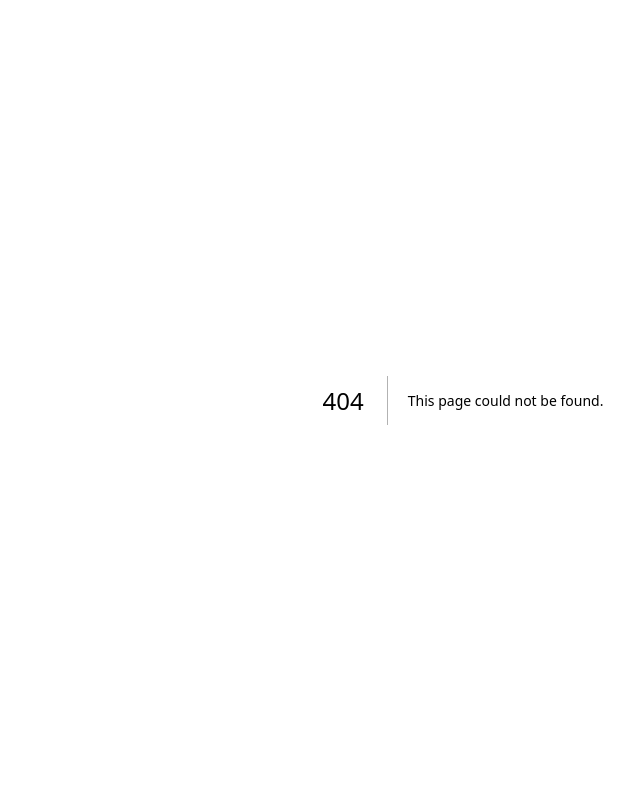
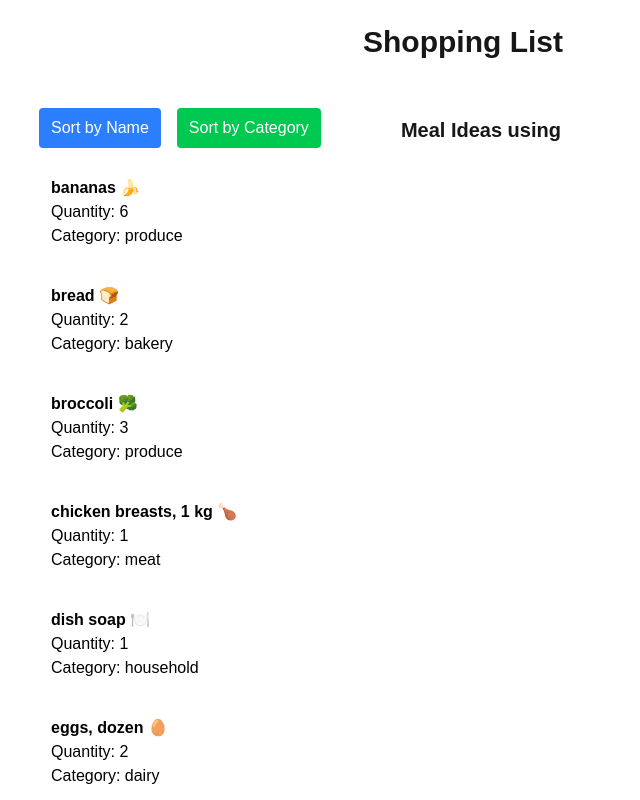
Before and after one commit to Hardeyemi30/cprg306-assignments, a Next.js app: page /week-8 in a window 1280 px wide. Before the commit this address had no page. Shown: the top 800 px of the page, without its empty margins (177-817 px from the left). Built offline with nearby package versions, Linux system fonts and the light colour scheme.

Commit message:
week-8 added

```diff
--- a/app/page.js
+++ b/app/page.js
@@ -9,7 +9,8 @@
       <Link href="week-4" className="mr-5">Go to week-4</Link>
       <Link href="week-5" className="mr-5">Go to week-5</Link>
       <Link href="week-6" className="mr-5">Go to week-6</Link>
-      <Link href="week-7" >Go to week-7</Link>
+      <Link href="week-7" className="mr-5">Go to week-7</Link>
+      <Link href="week-8" >Go to week-8</Link>
       </>
   );
 }
--- /dev/null
+++ b/app/week-8/Item.js
@@ -0,0 +1,12 @@
+export default function Item({ item, onSelect }) {
+  return (
+    <li
+      onClick={() => onSelect(item)}
+      className="p-3 bg-white cursor-pointer  text-black"
+    >
+      <h2 className="font-semibold">{item.name}</h2>
+      <p>Quantity: {item.quantity}</p>
+      <p>Category: {item.category}</p>
+    </li>
+  );
+}
--- /dev/null
+++ b/app/week-8/ItemList.js
@@ -0,0 +1,49 @@
+"use client";
+
+import { useState } from "react";
+import Item from "./Item";
+
+export default function ItemList({ items, onItemSelect }) {
+  const [sortBy, setSortBy] = useState("name");
+
+ const sortedItems = Array.isArray(items)
+    ? [...items].sort((a, b) => {
+        if (sortBy === "name") {
+          return a.name.localeCompare(b.name);
+        } else {
+          return a.category.localeCompare(b.category);
+        }
+      })
+    : [];
+
+  return (
+    <div className="mt-6">
+
+      <div className="flex gap-4 mb-4">
+        <button
+          onClick={() => setSortBy("name")}
+          className="bg-blue-500 text-white px-3 py-2 rounded"
+        >
+          Sort by Name
+        </button>
+
+        <button
+          onClick={() => setSortBy("category")}
+          className="bg-green-500 text-white px-3 py-2 rounded"
+        >
+          Sort by Category
+        </button>
+      </div>
+
+      <ul className="space-y-3">
+        {sortedItems.map((item) => (
+          <Item
+            key={item.id}
+            item={item}
+            onSelect={onItemSelect}
+          />
+        ))}
+      </ul>
+    </div>
+  );
+}
--- /dev/null
+++ b/app/week-8/MealIdeas.js
@@ -0,0 +1,41 @@
+"use client";
+
+import { useState, useEffect } from "react";
+
+async function fetchMealIdeas(ingredient) {
+  const response = await fetch(
+    `https://www.themealdb.com/api/json/v1/1/filter.php?i=${ingredient}`
+  );
+
+  const data = await response.json();
+  return data.meals || [];
+}
+
+export default function MealIdeas({ ingredient }) {
+  const [meals, setMeals] = useState([]);
+
+  async function loadMealIdeas() {
+    if (!ingredient) return;
+
+    const mealIdeas = await fetchMealIdeas(ingredient);
+    setMeals(mealIdeas);
+  }
+
+  useEffect(() => {
+    loadMealIdeas();
+  }, [ingredient]);
+
+  return (
+    <div className="mt-8">
+      <h2 className="text-xl font-bold mb-3">
+        Meal Ideas using {ingredient}
+      </h2>
+
+      <ul className="list-disc ml-6 position-absolute" >
+        {meals.map((meal) => (
+          <li key={meal.idMeal}>{meal.strMeal}</li>
+        ))}
+      </ul>
+    </div>
+  );
+}
--- /dev/null
+++ b/app/week-8/NewGroceryItem.js
@@ -0,0 +1,87 @@
+"use client";
+
+import { useState } from "react";
+
+export default function NewGroceryItem({ onAddItem }) {
+  const [name, setName] = useState("");
+  const [quantity, setQuantity] = useState(1);
+  const [category, setCategory] = useState("produce");
+
+  const handleSubmit = (event) => {
+    event.preventDefault();
+
+    const item = {
+      id: crypto.randomUUID(),
+      name,
+      quantity,
+      category,
+    };
+
+    onAddItem(item);
+
+
+    setName("");
+    setQuantity(1);
+    setCategory("produce");
+  };
+
+  return (
+    <form
+      onSubmit={handleSubmit}
+      className="max-w-md mx-auto bg-white p-6 rounded-lg shadow-md mt-20"
+    >
+      <div>
+        <label className="text-black mb-1 font-medium">Item Name</label>
+        <input
+          type="text"
+          required
+          value={name}
+          onChange={(e) => setName(e.target.value)}
+          className="w-full text-black p-2 rounded-md border border-gray-300"
+        />
+      </div>
+
+      <div className="flex gap-4">
+        <div className="flex-1">
+          <label className="text-black mb-1 font-medium">Quantity</label>
+          <input
+            type="number"
+            min="1"
+            max="99"
+            value={quantity}
+            onChange={(e) => setQuantity(Number(e.target.value))}
+            className="w-full text-black p-2 rounded-md border border-gray-300"
+          />
+        </div>
+
+        <div className="flex-1">
+          <label className="text-black mb-1 font-medium">Category</label>
+          <select
+            value={category}
+            onChange={(e) => setCategory(e.target.value)}
+            className="w-full text-black p-2 rounded-md border border-gray-300"
+          >
+            <option value="produce">Produce</option>
+            <option value="dairy">Dairy</option>
+            <option value="bakery">Bakery</option>
+            <option value="meat">Meat</option>
+            <option value="frozen foods">Frozen Foods</option>
+            <option value="canned goods">Canned Goods</option>
+            <option value="dry goods">Dry Goods</option>
+            <option value="beverages">Beverages</option>
+            <option value="snacks">Snacks</option>
+            <option value="household">Household</option>
+            <option value="other">Other</option>
+          </select>
+        </div>
+      </div>
+
+      <button
+        type="submit"
+        className="w-full bg-blue-600 mt-5 text-white py-2 rounded-md hover:bg-blue-700"
+      >
+        Add Item +
+      </button>
+    </form>
+  );
+}
--- /dev/null
+++ b/app/week-8/page.js
@@ -0,0 +1,36 @@
+"use client";
+
+import { useState } from "react";
+import Item from "./Item";
+import ItemList from "./ItemList";
+import MealIdeas from "./MealIdeas";
+import itemsData from "../week-4/items.json";
+
+export default function Page() {
+  const [items, setItems] = useState(itemsData);
+  const [selectedItemName, setSelectedItemName] = useState("");
+
+  function handleAddItem(newItem) {
+    setItems((prev) => [...prev, newItem]);
+  }
+
+  function handleItemSelect(item) {
+    const cleanName = item.name
+      .split(",")[0]
+      .replace(/[^\w\s]/gi, "")
+      .trim();
+
+    setSelectedItemName(cleanName);
+  }
+
+  return (
+    <main className="p-6 max-w-4xl mx-auto">
+      <h1 className="text-3xl font-bold mb-6 text-center">Shopping List</h1>
+      <div className="flex gap-20">
+        <ItemList items={items} onItemSelect={handleItemSelect} />
+
+        <MealIdeas ingredient={selectedItemName} />
+      </div>
+    </main>
+  );
+}
```
